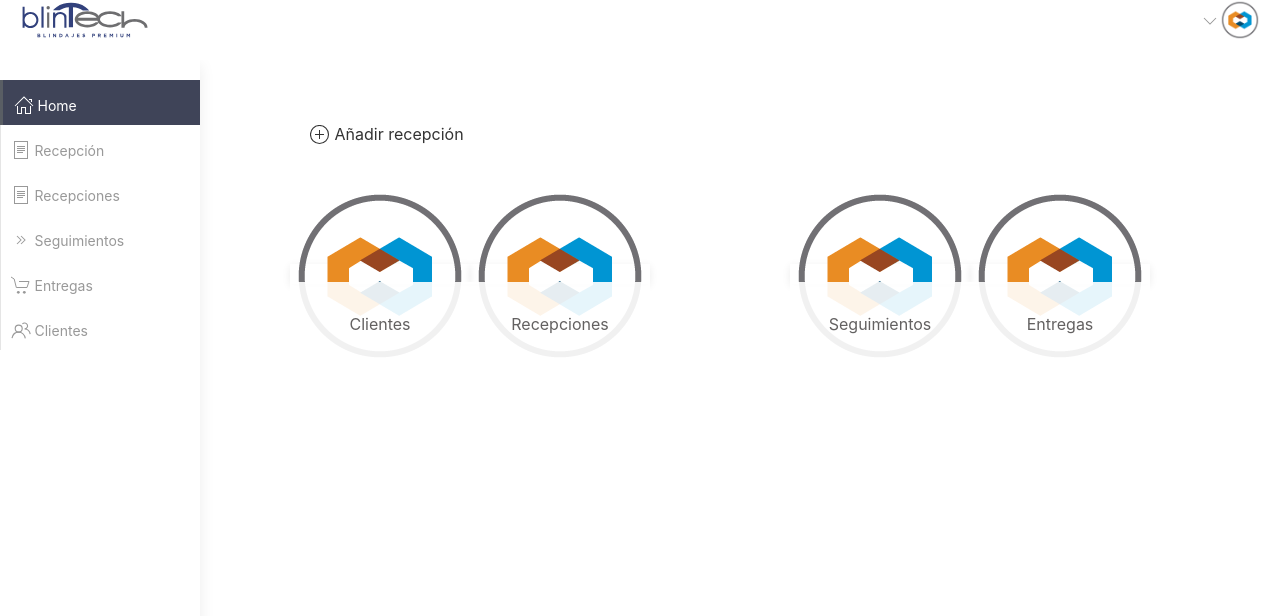
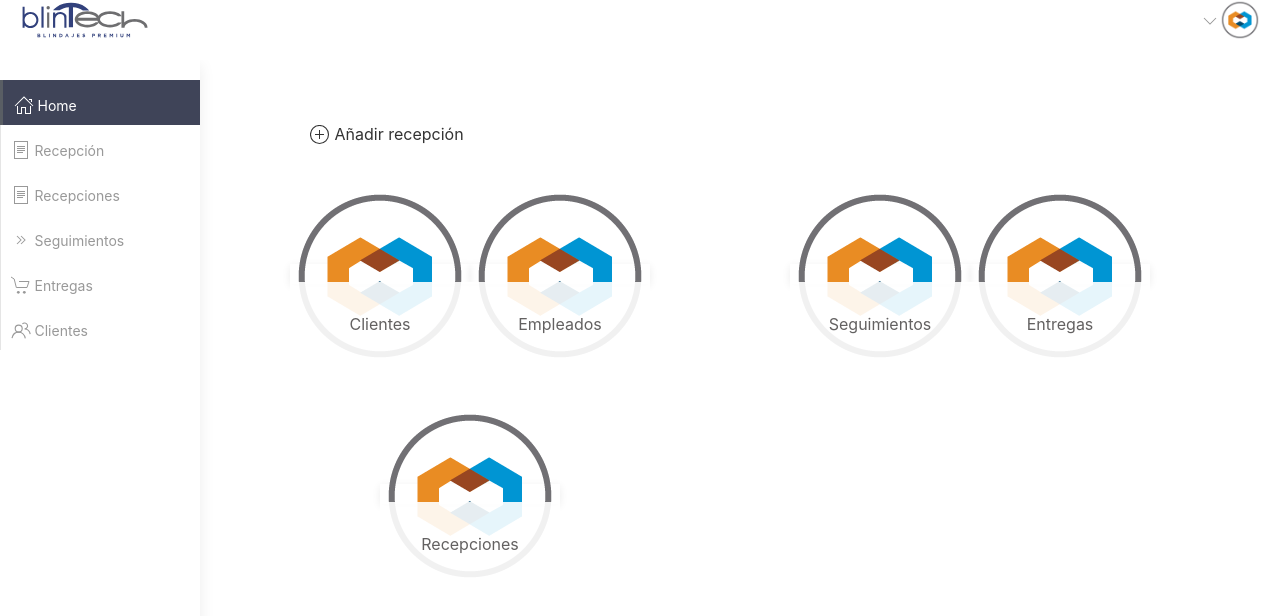
Before and after one commit to viTray/P-Blintech, a Vue app in the folder blintech-front/: page /home in a window 1280 px wide. Shown: the top 616 px of the page. Built offline with nearby package versions, Linux system fonts and the light colour scheme; sample sign-in values are in the browser's storage.

Commit message:
opcion de empleados en home agregada

```diff
--- a/blintech-front/src/components/Home.vue
+++ b/blintech-front/src/components/Home.vue
@@ -36,7 +36,7 @@
               </div>
             </a>
             <a
-              href="records"
+              href="employees"
               class="uk-box-shadow-small"
             >
               <div class="uk-inline">
@@ -47,7 +47,7 @@
                   height="auto"
                 >
                 <div class="uk-overlay uk-overlay-default uk-position-bottom">
-                  <p>Recepciones</p>
+                  <p>Empleados</p>
                 </div>
               </div>
             </a>
@@ -86,6 +86,24 @@
               </div>
             </a>
           </div>
+          <div>
+            <a
+              href="records"
+              class="uk-box-shadow-small"
+            >
+              <div class="uk-inline">
+                <img
+                  src="../assets/cl.png"
+                  alt=""
+                  width=""
+                  height="auto"
+                >
+                <div class="uk-overlay uk-overlay-default uk-position-bottom">
+                  <p>Recepciones</p>
+                </div>
+              </div>
+            </a>
+          </div>
         </div>
       </div>
     </div>
```
